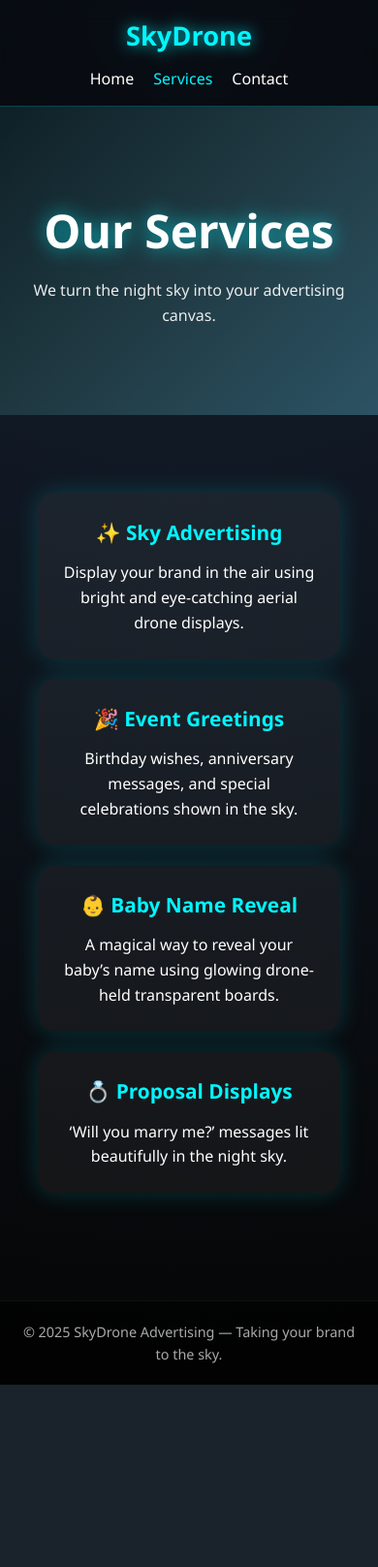
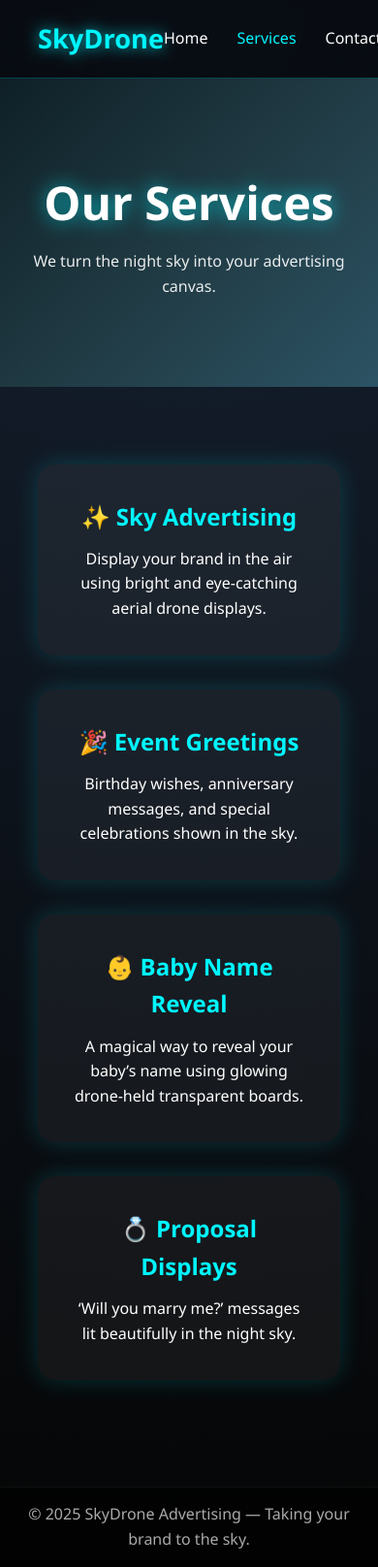
Before and after one commit to MeghaU184/skydrone-website, a Flask app: page /services in a window 390 px wide. Shown: the whole page at 97% size. Before the commit the page ends 1428 px from the top, so only its background shows below. Run offline with Flask 3, Linux system fonts and the light colour scheme.

Commit message:
12:10-normall

```diff
--- a/static/style.css
+++ b/static/style.css
@@ -336,93 +336,3 @@ footer {
         font-size: 1.15rem;
     }
 }
-/* =========================
-   MOBILE RESPONSIVE FIXES
-   ========================= */
-@media (max-width: 768px) {
-
-  body {
-    overflow-x: hidden;
-  }
-
-  /* NAVBAR */
-  .navbar {
-    flex-direction: column;
-    padding: 15px;
-  }
-
-  .nav-links {
-    margin-top: 10px;
-    gap: 20px;
-  }
-
-  .nav-links li {
-    display: inline-block;
-  }
-
-  /* HERO SECTION */
-  .hero {
-    min-height: 100vh;
-    padding: 40px 20px;
-    text-align: center;
-  }
-
-  .hero h1 {
-    font-size: 2.2rem;
-    line-height: 1.2;
-  }
-
-  .hero p {
-    font-size: 1rem;
-    margin-top: 10px;
-  }
-
-  /* WHAT WE DO / CONTENT */
-  section {
-    padding: 40px 20px;
-  }
-
-  /* SERVICES PAGE */
-  .services-section {
-    display: flex;
-    flex-direction: column;
-    gap: 20px;
-  }
-
-  .service-card {
-    width: 100%;
-    padding: 25px;
-    text-align: center;
-  }
-
-  .service-card h2 {
-    font-size: 1.3rem;
-  }
-
-  /* CONTACT PAGE */
-  .contact-section {
-    padding: 40px 20px;
-    text-align: center;
-  }
-
-  .contact-box {
-    width: 100%;
-    padding: 25px;
-  }
-
-  /* WHATSAPP BUTTON */
-  .whatsapp-btn {
-    display: inline-block;
-    width: 100%;
-    padding: 15px;
-    font-size: 1.1rem;
-    margin-top: 20px;
-  }
-
-  /* FOOTER */
-  footer {
-    font-size: 0.9rem;
-    padding: 20px;
-    text-align: center;
-  }
-}
```
